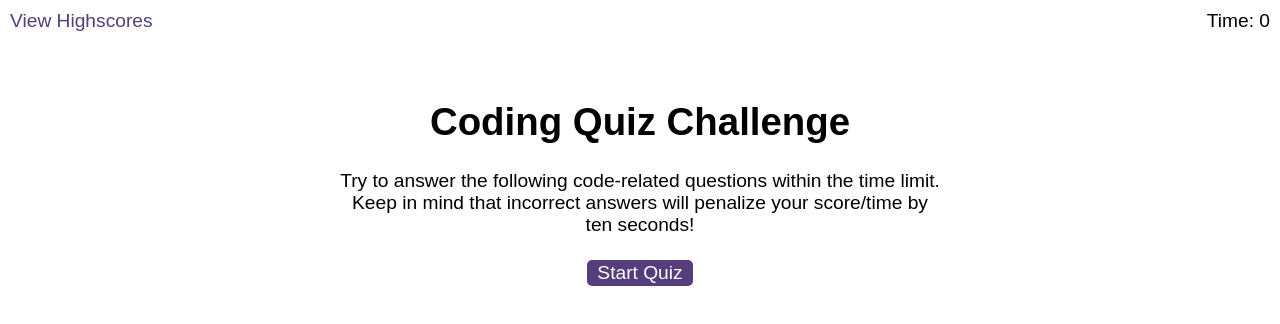
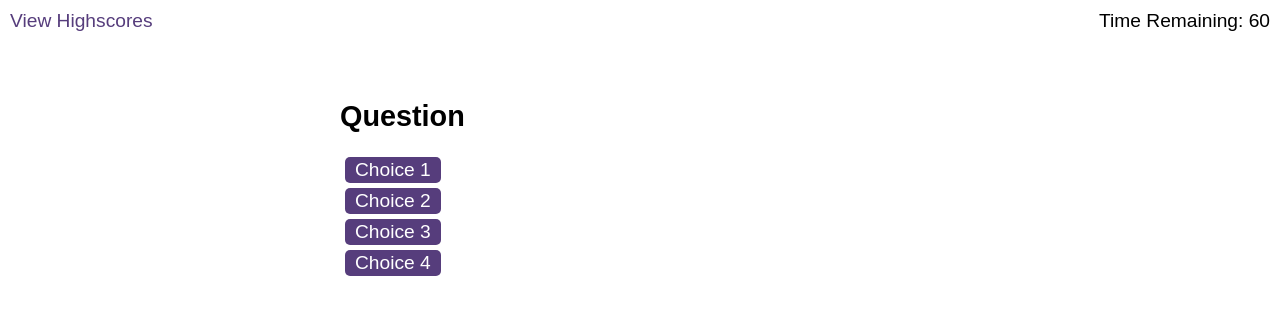
Before and after one commit to chinapicke/Multiple-Choice-Quiz, a plain HTML site: page index.html in a window 1280 px wide. Both pictures are taken after a click on the button "Start Quiz". Drawn offline with Linux system fonts and the light colour scheme.

Commit message:
working start button to show first question

```diff
--- a/assets/css/styles.css
+++ b/assets/css/styles.css
@@ -58,6 +58,7 @@ li:nth-child(odd) {
   max-width: 600px;
 }
 
+/* When display set to none, this hides the question container and the initial input at the end of the page  */
 .hide {
   display: none;
 }
--- a/assets/js/logic.js
+++ b/assets/js/logic.js
@@ -0,0 +1,53 @@
+// Link button in HTML to JSS so that the quiz starts once the button has been pressed, the first question will appear
+
+// This accesses the start id within HTML
+let startBtn = document.getElementById("start")
+// This accss the h1 and p tag within the startscreen div within HTML
+let startScreen =document.getElementById("start-screen")
+// This accesses the question containers
+let questionContainer = document.getElementById('questions')
+// This accesses the start id within HTML
+let timerEl = document.getElementById("time")
+
+// This accesses the question title within the HTML
+let questionTitle = document.getElementById("question-title")
+// This accesses the choices within the HTML
+let choiceOne = document.getElementById("choice-1")
+let choiceTwo = document.getElementById("choice-2")
+let choiceThree= document.getElementById("choice-3")
+let choiceFour = document.getElementById("choice-4")
+// This accesses the final score within the HTML
+let finalScore = document.getElementById("final-score")
+// This accesses the initials within the HTML
+let initialsEl = document.getElementById("initials")
+// This accesses the ol of highscores within the highscore HTML
+let highScoreList = document.getElementById("highscores")
+
+
+//enable score to be added dependent if the answer is correct or not
+let score = 0
+// create variable to set starting time to 60 seconds
+let timeLeft = 60
+
+
+
+
+// Buttons
+startBtn.addEventListener("click", startGame)
+
+function startGame() {
+    // To check that the button is functioning properly
+//     console.log("Game has been started")
+// Hide start button when it is clicked on so that the questions can be shown on the page
+startBtn.classList.add('hide')
+// This also hides the start screen writing
+startScreen.classList.add('hide')
+// This shows the hidden questions
+questionContainer.classList.remove('hide')
+multipleQuestions()
+}
+
+
+function multipleQuestions(){
+    // Need to input object of questions
+}
--- a/assets/js/questions.js
+++ b/assets/js/questions.js
@@ -1,10 +1,3 @@
-// Link button in HTML to JSS so that the quiz starts once the button has been pressed, the first question will appear
-
-
-
-
-
-
 
     // Create questions using get document by Element and then priniting it onto the page using textContent
     // We may also need to create new elements to go in the HTML using javascript and append these
@@ -12,55 +5,53 @@
     // We need to create a further if statement to the above that will deduct time from the clock if it is incorrect
 
     // Create object to store the datat of all the questions and the answers
-let quizData=[
+    let quizData = [
         {
             questions: "What does HTML stand for?",
-        a: "HyperText Markup Language" ,
+            a: "HyperText Markup Language",
             b: "HyperText Machine Language",
             c: "HyperText Marking Language",
             d: "HighText Marking Language",
-        correct:"a",
+            correct: "a",
         },
         {
             questions: "Which of the following keywords is used to define a variable in Javascript?",
-        a: "var" ,
+            a: "var",
             b: "let",
             c: "Both A and B",
             d: "None of the above",
-        correct:"c",
+            correct: "c",
         },
         {
             questions: "Which element is used for or styling HTML layout?",
-        a: "CSS" ,
+            a: "CSS",
             b: "jQuery",
             c: "Javascript",
             d: "PHP",
-        correct:"a",
+            correct: "a",
         },
         {
             questions: "What does <ul> stand for?",
-        a: "Ordered list" ,
+            a: "Ordered list",
             b: "Unordered list",
             c: "Undefined",
             d: "None of the above",
-        correct:"b",
+            correct: "b",
         },
         {
             questions: "What does CSS stand for?",
-        a: "Cascading Style Sheets." ,
+            a: "Cascading Style Sheets.",
             b: "Coloured Special Sheets",
             c: "Color and style sheets",
             d: "None of the above",
-        correct:"a",
+            correct: "a",
         },
         {
             questions: "What does && expression mean?",
-        a: "Question" ,
+            a: "Question",
             b: "Or",
             c: "Add",
             d: "None of the above",
-        correct:"d",
+            correct: "d",
         },
     ]
-
-let questions = document.getElementById("questions")
--- a/index.html
+++ b/index.html
@@ -11,8 +11,8 @@
 
   <body>
     <div class="scores"><a href="highscores.html">View Highscores</a></div>
-
-    <div class="timer">Time: <span id="time">0</span></div>
+<!-- Changed time from 0 to 60 so that it can be counted down -->
+    <div class="timer">Time Remaining: <span id="time">60</span></div>
 
     <div class="wrapper">
       <div id="start-screen" class="start">
```
Lines whose indentation alone changed are shown as unchanged.
